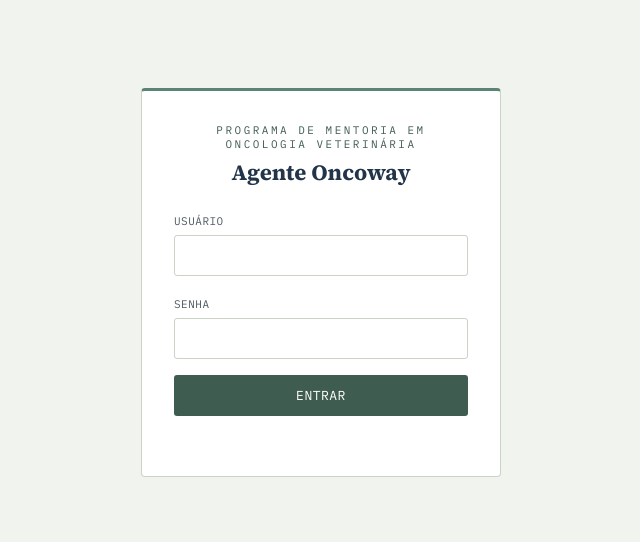
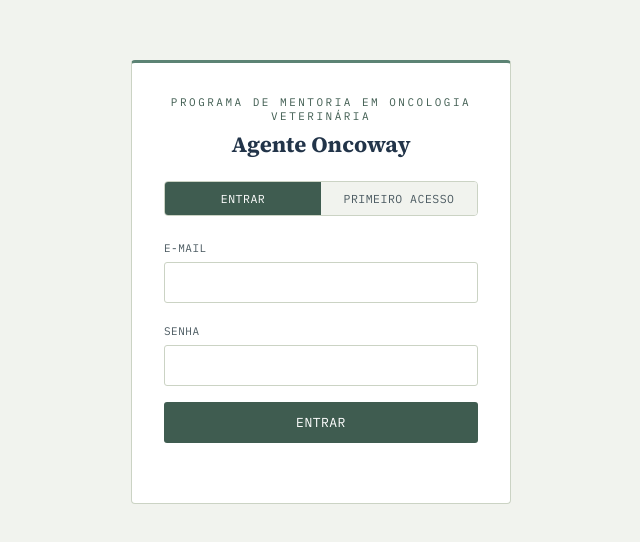
Before and after one commit to wabpereira-ui/vetoncoway, a website: page public/login.html in a window 1280 px wide. Shown: the part 118-660 px from the top of the page, without its empty margins (319-959 px from the left). Drawn offline with Linux system fonts and the light colour scheme.

Commit message:
Add files via upload

```diff
--- a/public/login.html
+++ b/public/login.html
@@ -17,13 +17,19 @@
   }
   .card{
     background:var(--card); border:1px solid var(--line); border-top:3px solid var(--sage);
-    border-radius:4px; padding:32px; width:100%; max-width:360px;
+    border-radius:4px; padding:32px; width:100%; max-width:380px;
   }
   .eyebrow{
     font-family:'IBM Plex Mono',monospace; font-size:11px; letter-spacing:2.5px;
     color:var(--sage-dark); text-transform:uppercase; margin-bottom:6px; text-align:center;
   }
   h1{ font-family:'Source Serif 4',serif; font-size:22px; color:var(--navy); margin:0 0 22px; text-align:center; }
+  .tabs{ display:flex; border:1px solid var(--line); border-radius:4px; overflow:hidden; margin-bottom:20px; }
+  .tab{
+    flex:1; text-align:center; padding:9px; cursor:pointer; font-family:'IBM Plex Mono',monospace;
+    font-size:11.5px; letter-spacing:.5px; text-transform:uppercase; color:var(--ink-soft); background:var(--paper);
+  }
+  .tab.active{ background:var(--sage-dark); color:#fff; }
   label{ font-family:'IBM Plex Mono',monospace; font-size:11px; letter-spacing:.5px; text-transform:uppercase; color:var(--ink-soft); }
   input{
     width:100%; font-family:'IBM Plex Sans',sans-serif; font-size:14.5px; padding:10px 12px;
@@ -37,42 +43,81 @@
   }
   button:hover{ background:var(--navy); }
   .error{ color:var(--alert); font-size:12.5px; margin-top:12px; text-align:center; min-height:16px; }
+  .hint{ font-size:12px; color:var(--ink-soft); margin:-8px 0 16px; line-height:1.4; }
+  .form{ display:none; }
+  .form.active{ display:block; }
 </style>
 </head>
 <body>
   <div class="card">
     <div class="eyebrow">Programa de Mentoria em Oncologia Veterinária</div>
     <h1>Agente Oncoway</h1>
-    <form id="loginForm" onsubmit="return doLogin(event)">
-      <label for="username">Usuário</label>
-      <input id="username" type="text" autocomplete="username" required>
-      <label for="password">Senha</label>
-      <input id="password" type="password" autocomplete="current-password" required>
+
+    <div class="tabs">
+      <div class="tab active" id="tabLogin" onclick="showForm('login')">Entrar</div>
+      <div class="tab" id="tabRegister" onclick="showForm('register')">Primeiro acesso</div>
+    </div>
+
+    <form class="form active" id="loginForm" onsubmit="return doLogin(event)">
+      <label for="loginEmail">E-mail</label>
+      <input id="loginEmail" type="email" autocomplete="email" required>
+      <label for="loginPassword">Senha</label>
+      <input id="loginPassword" type="password" autocomplete="current-password" required>
       <button type="submit">Entrar</button>
-      <div class="error" id="error"></div>
+      <div class="error" id="loginError"></div>
+    </form>
+
+    <form class="form" id="registerForm" onsubmit="return doRegister(event)">
+      <div class="hint">Use o mesmo e-mail que a mentora cadastrou para você, e crie sua própria senha (mínimo 6 caracteres).</div>
+      <label for="regEmail">E-mail</label>
+      <input id="regEmail" type="email" autocomplete="email" required>
+      <label for="regPassword">Criar senha</label>
+      <input id="regPassword" type="password" autocomplete="new-password" required minlength="6">
+      <button type="submit">Criar minha senha e entrar</button>
+      <div class="error" id="registerError"></div>
     </form>
   </div>
 <script>
+function showForm(which){
+  document.getElementById('tabLogin').classList.toggle('active', which==='login');
+  document.getElementById('tabRegister').classList.toggle('active', which==='register');
+  document.getElementById('loginForm').classList.toggle('active', which==='login');
+  document.getElementById('registerForm').classList.toggle('active', which==='register');
+}
+
 async function doLogin(e){
   e.preventDefault();
-  const username = document.getElementById('username').value.trim();
-  const password = document.getElementById('password').value;
-  const errorEl = document.getElementById('error');
+  const email = document.getElementById('loginEmail').value.trim();
+  const password = document.getElementById('loginPassword').value;
+  const errorEl = document.getElementById('loginError');
   errorEl.textContent = '';
   try{
     const res = await fetch('/api/login', {
       method:'POST', headers:{'Content-Type':'application/json'},
-      body: JSON.stringify({ username, password })
+      body: JSON.stringify({ email, password })
     });
     const data = await res.json();
-    if(res.ok){
-      window.location.href = '/';
-    } else {
-      errorEl.textContent = data.error || 'Não foi possível entrar.';
-    }
-  }catch(err){
-    errorEl.textContent = 'Erro de conexão. Tente novamente.';
-  }
+    if(res.ok){ window.location.href = '/'; }
+    else{ errorEl.textContent = data.error || 'Não foi possível entrar.'; }
+  }catch(err){ errorEl.textContent = 'Erro de conexão. Tente novamente.'; }
+  return false;
+}
+
+async function doRegister(e){
+  e.preventDefault();
+  const email = document.getElementById('regEmail').value.trim();
+  const password = document.getElementById('regPassword').value;
+  const errorEl = document.getElementById('registerError');
+  errorEl.textContent = '';
+  try{
+    const res = await fetch('/api/register', {
+      method:'POST', headers:{'Content-Type':'application/json'},
+      body: JSON.stringify({ email, password })
+    });
+    const data = await res.json();
+    if(res.ok){ window.location.href = '/'; }
+    else{ errorEl.textContent = data.error || 'Não foi possível criar a senha.'; }
+  }catch(err){ errorEl.textContent = 'Erro de conexão. Tente novamente.'; }
   return false;
 }
 </script>
```
